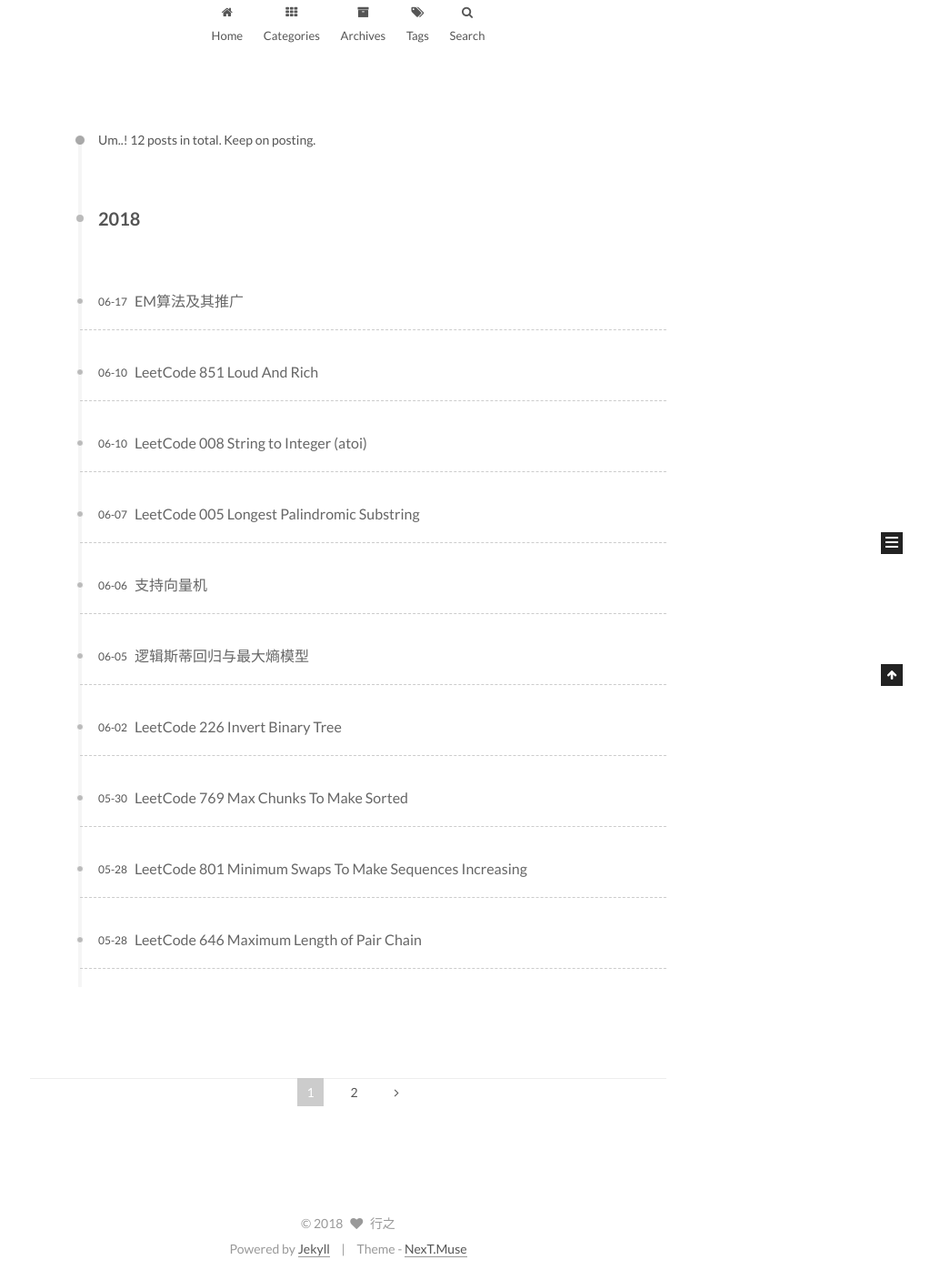
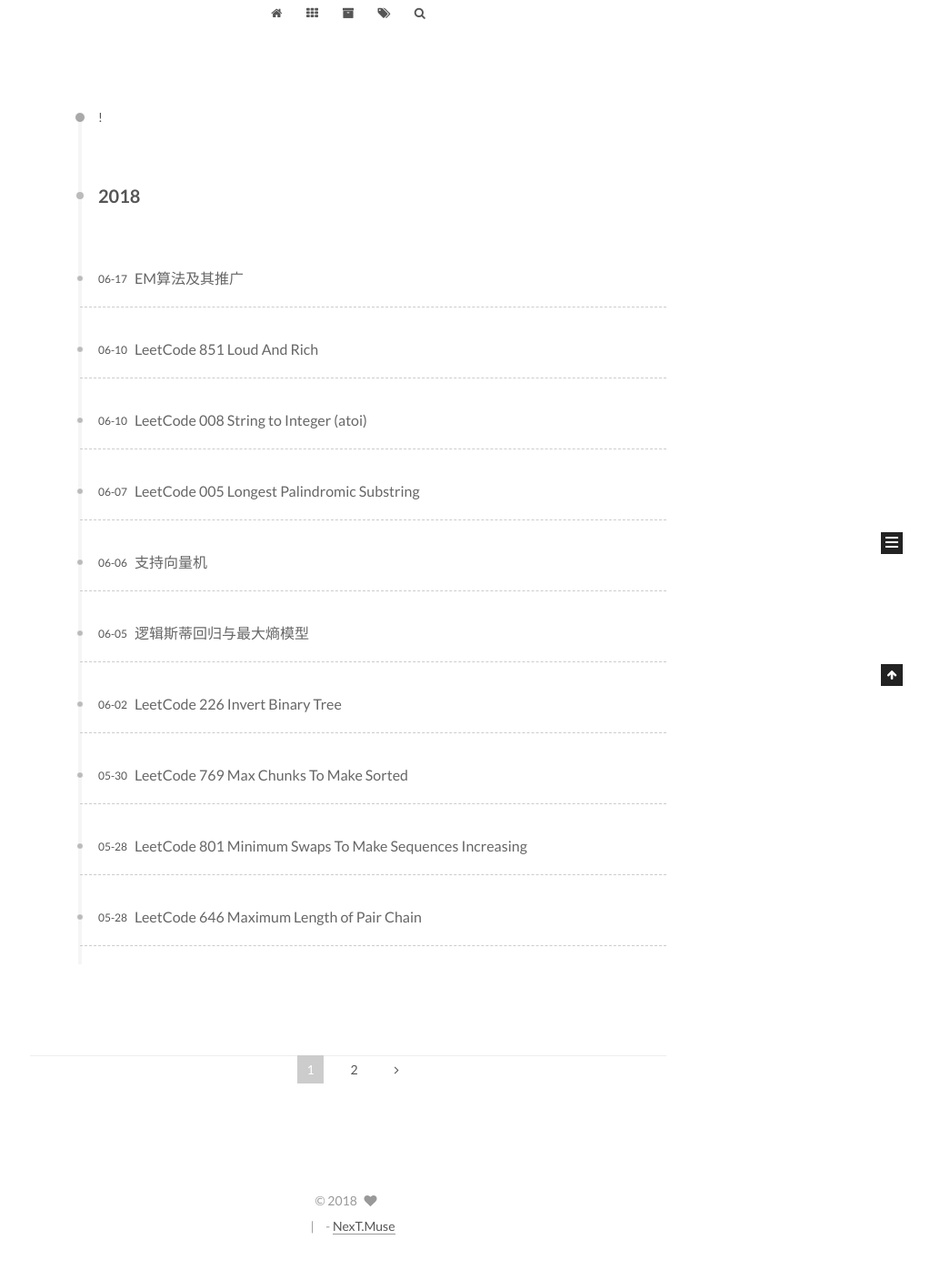
Before and after one commit to 10B-B11/10B-B11.github.io, a Jekyll site: the page built from archives/index.html, in a window 1280 px wide. Shown: the part 246-1653 px from the top of the page at 91% size, without its empty margins (257-1280 px from the left). Built offline with Jekyll 4.4.1, drawn with Linux system fonts in a browser that asks for light colours; after the commit the page ends 1628 px from its top, so only the background shows below that; part of the change alters nothing that is shown.

Commit message:
Update _config.yml

```diff
--- a/_config.yml
+++ b/_config.yml
@@ -1,20 +1,7 @@
-# ---------------------------------------------------------------
-# Jekyll & Global Configuration
-## Docs: https://jekyllrb.com/docs/configuration/
-# ---------------------------------------------------------------
-
-# Site
-title: '行之的博客'
-subtitle:
-description: "上士闻道，勤而行之"
-author: 行之
-# Support language: de, en, fr-FR, id, ja, ko, pt-BR, pt, ru, zh-Hans, zh-hk, zh-tw
-language: en
-date_format: '%Y-%m-%d'
 
 # URL
 ## If your site is put in a subdirectory, set url as 'http://yoursite.com' and baseurl as '/child'
-url: "https://caiyajing9210.github.io"
+url: "http://caiyajing9210.github.io"
 baseurl:
 permalink: pretty
 
@@ -560,7 +547,7 @@ local_search:
   # if manual, trigger search by pressing enter key or search button
   trigger: auto
   # show top n results per article, show all results by setting to -1
-  top_n_per_article: -1
+  top_n_per_article: 1
 
 # External URL with BASE64 encrypt & decrypt
 # Usage: {% exturl text url "title" %}
```
